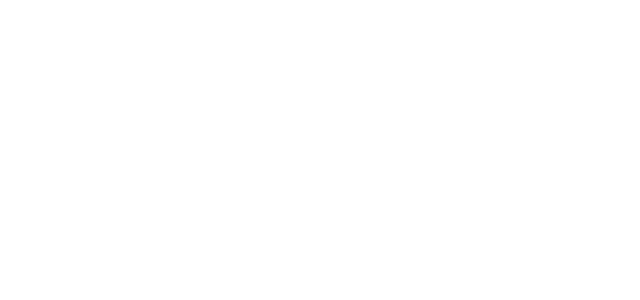
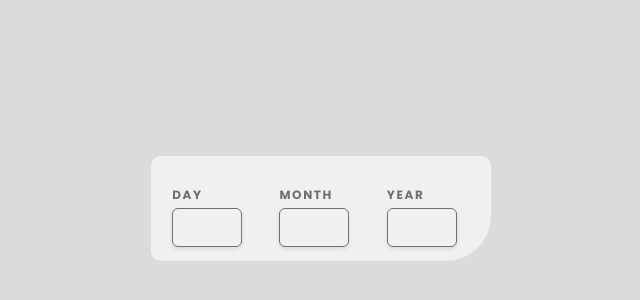
Before and after one commit to ziad-rima/Age-App-Calculator, a React (Vite) app: page / in a window 1280 px wide. Shown: the part 192-492 px from the top of the page, without its empty margins (319-959 px from the left). Built offline with nearby package versions, Linux system fonts and the light colour scheme.

Commit message:
build and style the three input components

```diff
--- a/src/components/DayInput.jsx
+++ b/src/components/DayInput.jsx
@@ -1,7 +1,11 @@
 const DayInput = () => {
   return (
     <div className='day-component'>
-
+      <h2 className="day-title poppins-bold">DAY</h2>
+      <div className="day-number-container">
+        <label htmlFor="day-input"></label>
+        <input type="number" className="day-input poppins-bold" id="day-input"/>
+      </div>
     </div>
   )
 }
--- a/src/components/MonthInput.jsx
+++ b/src/components/MonthInput.jsx
@@ -1,7 +1,11 @@
 const MonthInput = () => {
   return (
     <div className='month-component'>
-
+      <h2 className="month-title poppins-bold">MONTH</h2>
+      <div className="month-number-container">
+        <label htmlFor="month-input"></label>
+        <input type="number" className="month-input poppins-bold" id="month-input"/>
+      </div>
     </div>
   )
 }
--- a/src/components/YearInput.jsx
+++ b/src/components/YearInput.jsx
@@ -1,7 +1,11 @@
 const YearInput = () => {
   return (
     <div className='year-component'>
-
+      <h2 className="year-title poppins-bold">YEAR</h2>
+      <div className="year-number-container">
+        <label htmlFor="year-input"></label>
+        <input type="number" className="year-input poppins-bold" id="year-input"/>
+      </div>
     </div>
   )
 }
--- a/src/index.css
+++ b/src/index.css
@@ -15,6 +15,7 @@
   --Smokey-grey: hsl(0, 1%, 44%);
   --Off-black: hsl(0, 0%, 8%);
   font-size: 10px; /* Font size (inputs): 32px */
+  --spacing: 1.6px;
 }
 
 .poppins-regular {
@@ -37,4 +38,107 @@
 
 body {
   min-height: 100vh;
+  background-color: var(--Light-grey);
+  display: flex;
+  flex-direction: column;
+  justify-content: center;
+  align-items: center;
+  padding: 1.2rem;
 }
+
+.main-component {
+  display: flex;
+  flex-direction: column;
+  align-items: flex-start;
+  background-color: var(--Off-white);
+  padding: 1.4rem;
+  padding-top: 3rem;
+  border-radius: 1rem 1rem 4.5rem 1rem;
+  max-width: 420px;
+  width: 340px;
+}
+
+.inputs-component {
+  display: flex;
+  justify-content: space-around;
+  align-items: center;
+  gap: .8rem;
+  width: 100%;
+}
+
+.day-component,
+.month-component,
+.year-component {
+  display: flex;
+  flex-direction: column;
+  align-items: flex-start;
+  max-width: 5.8rem;
+  margin-right: 1.8rem;
+}
+
+.day-title,
+.month-title,
+.year-title {
+  color: var(--Smokey-grey);
+  letter-spacing: var(--spacing);
+  margin-bottom: .4rem;
+  font-size: 1.2rem;
+}
+
+.day-number-container,
+.month-number-container,
+.year-number-container {
+  border: 1px solid var(--Smokey-grey);
+  border-radius: 6px;
+  width: 70px;
+  height: 3.9rem;
+  text-align: center;
+  overflow: hidden;
+  box-shadow: 0 2px 4px rgba(0, 0, 0, 0.1);
+}
+
+.day-input,
+.month-input,
+.year-input {
+  border: none;
+  outline: none;
+  background: transparent;
+  max-width: 100%;
+  height: 100%;
+  text-align: left;
+  font-size: 2rem;
+  padding-left: 1rem;
+}
+
+.day-input::-webkit-outer-spin-button,
+.day-input::-webkit-inner-spin-button,
+.month-input::-webkit-outer-spin-button,
+.month-input::-webkit-inner-spin-button,
+.year-input::-webkit-outer-spin-button,
+.year-input::-webkit-inner-spin-button {
+  -webkit-appearance: none;
+  margin: 0;
+}
+
+@media (min-width: 768px) {
+
+  .main-component {
+    max-width: 600px;
+  }
+
+  .inputs-component {
+    gap: 1rem;
+  }
+
+  .day-component,
+  .month-component,
+  .year-component {
+    max-width: 6.5rem;
+  }
+
+  .day-input,
+  .month-input,
+  .year-input {
+    font-size: 1.6rem;
+  }
+}
```
